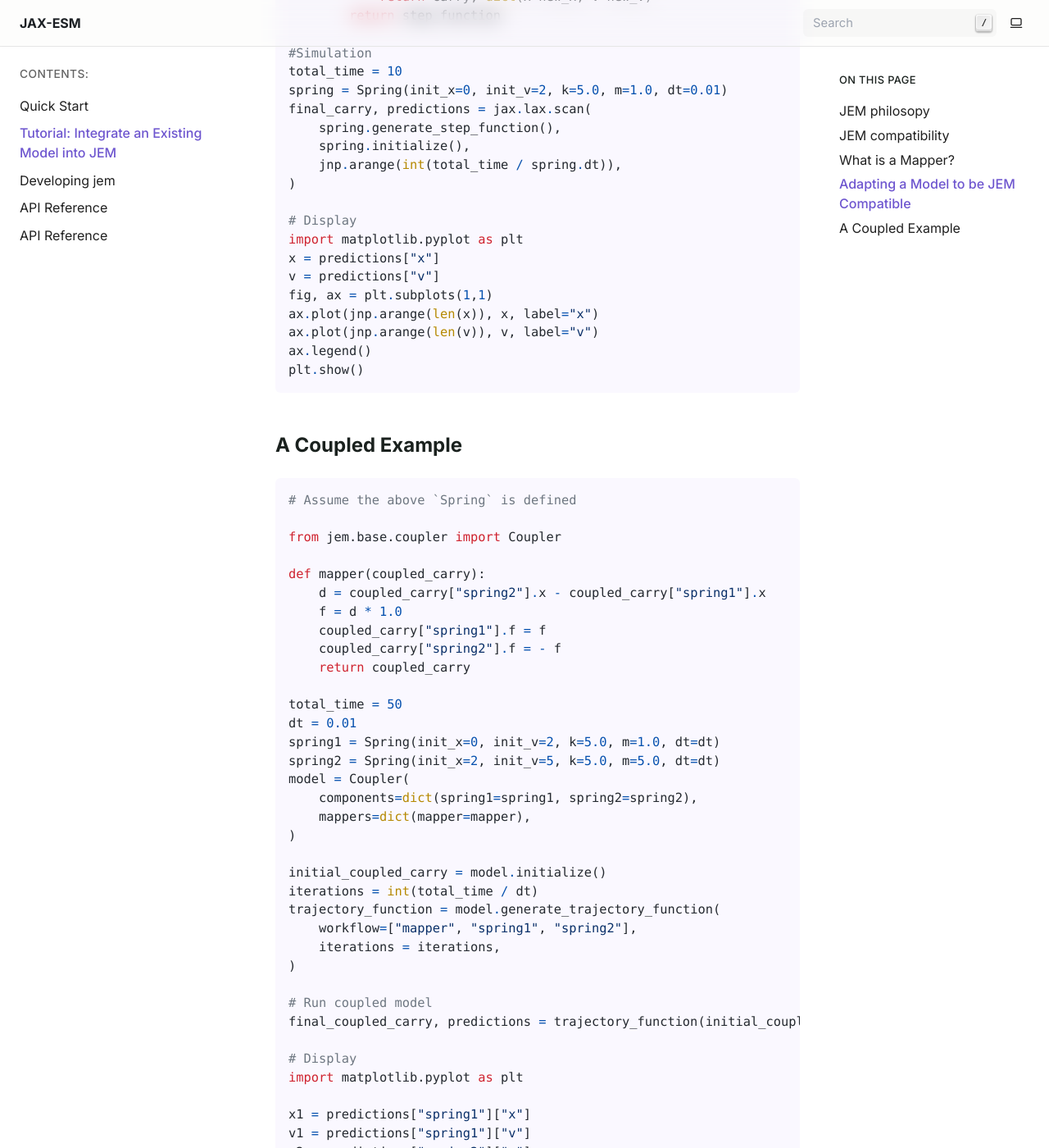
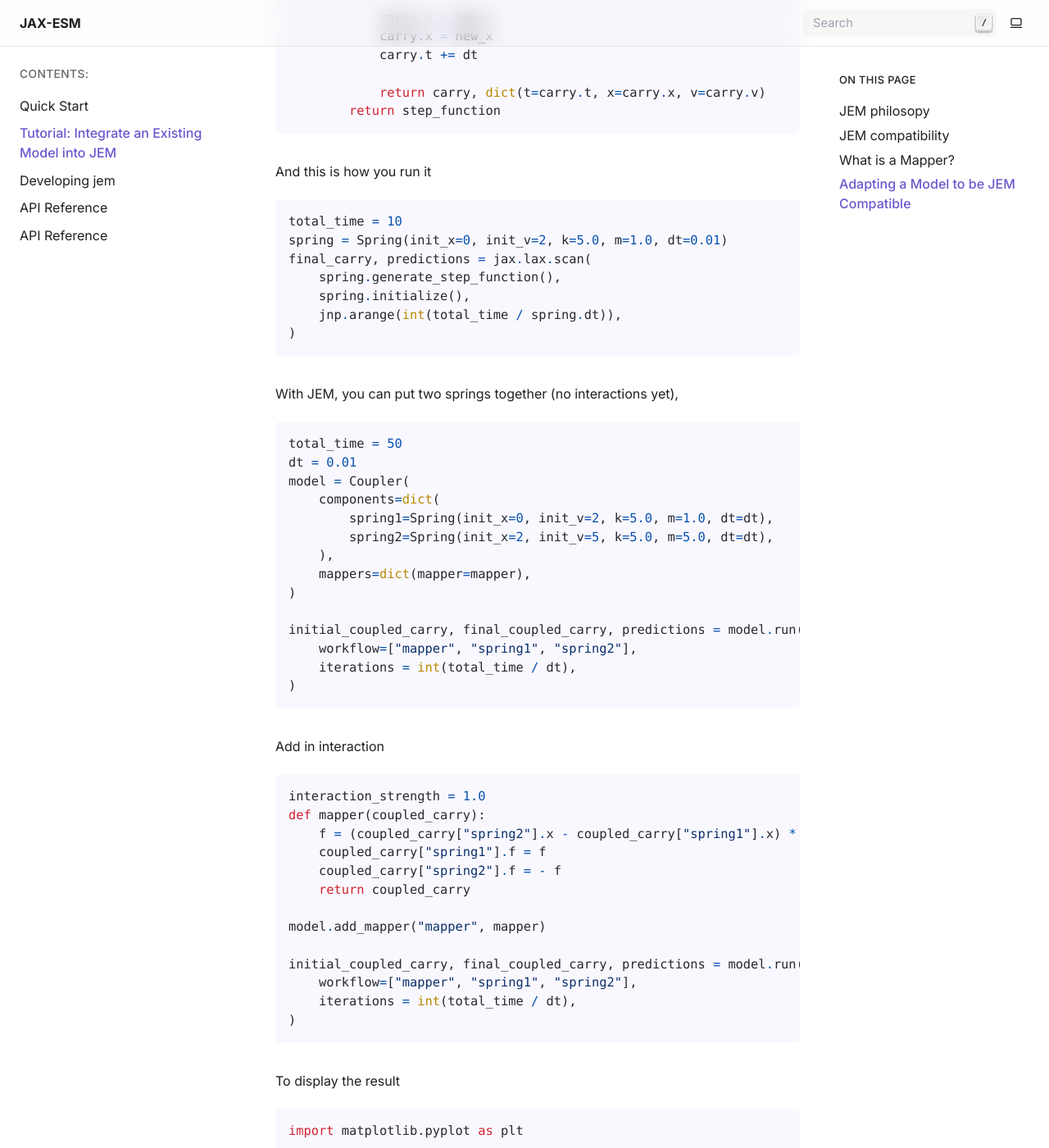
Before and after one commit to climate-analytics-lab/jax-esm, a Sphinx documentation site: the page built from docs/source/tutorial.rst, in a window 1280 px wide and 1400 px high, scrolled down 2229 px. Shown: the whole window at 82% size. Built offline with Sphinx 7.4.7, drawn with Linux system fonts in a browser that asks for light colours; some of the changed text lies outside the part shown.

Commit message:
update tutorial

```diff
--- a/docs/source/tutorial.rst
+++ b/docs/source/tutorial.rst
@@ -43,6 +45,7 @@ Adapting a Model to be JEM Compatible
     @tree_math.struct
     @dataclass
     class SpringCarry:
+        t: ArrayLike  # time
         x: ArrayLike  # position
         v: ArrayLike  # velocity
         m: ArrayLike  # mass
@@ -81,11 +85,16 @@ Adapting a Model to be JEM Compatible
 
                 carry.v = new_v
                 carry.x = new_x
+                carry.t += dt
 
-                return carry, dict(x=new_x, v=new_v)
+                return carry, dict(t=carry.t, x=carry.x, v=carry.v)
             return step_function
 
-    #Simulation
+
+And this is how you run it
+
+.. code-block:: python
+
     total_time = 10
     spring = Spring(init_x=0, init_v=2, k=5.0, m=1.0, dt=0.01)
     final_carry, predictions = jax.lax.scan(
@@ -94,59 +103,57 @@ Adapting a Model to be JEM Compatible
         jnp.arange(int(total_time / spring.dt)),
     )
 
-    # Display
-    import matplotlib.pyplot as plt
-    x = predictions["x"]
-    v = predictions["v"]
-    fig, ax = plt.subplots(1,1)
-    ax.plot(jnp.arange(len(x)), x, label="x")
-    ax.plot(jnp.arange(len(v)), v, label="v")
-    ax.legend()
-    plt.show()
 
-A Coupled Example
------------------
+With JEM, you can put two springs together (no interactions yet),
 
 .. code-block:: python
 
-    # Assume the above `Spring` is defined
+    total_time = 50
+    dt = 0.01
+    model = Coupler(
+        components=dict(
+            spring1=Spring(init_x=0, init_v=2, k=5.0, m=1.0, dt=dt),
+            spring2=Spring(init_x=2, init_v=5, k=5.0, m=5.0, dt=dt),
+        ),
+        mappers=dict(mapper=mapper),
+    )
 
-    from jem.base.coupler import Coupler
+    initial_coupled_carry, final_coupled_carry, predictions = model.run(
+        workflow=["mapper", "spring1", "spring2"],
+        iterations = int(total_time / dt),
+    )
 
+
+Add in interaction
+
+.. code-block:: python
+
+
+    interaction_strength = 1.0
     def mapper(coupled_carry):
-        d = coupled_carry["spring2"].x - coupled_carry["spring1"].x
-        f = d * 1.0
+        f = (coupled_carry["spring2"].x - coupled_carry["spring1"].x) * interaction_strength
         coupled_carry["spring1"].f = f
         coupled_carry["spring2"].f = - f
         return coupled_carry
 
-    total_time = 50
-    dt = 0.01
-    spring1 = Spring(init_x=0, init_v=2, k=5.0, m=1.0, dt=dt)
-    spring2 = Spring(init_x=2, init_v=5, k=5.0, m=5.0, dt=dt)
-    model = Coupler(
-        components=dict(spring1=spring1, spring2=spring2),
-        mappers=dict(mapper=mapper),
+    model.add_mapper("mapper", mapper)
+
+    initial_coupled_carry, final_coupled_carry, predictions = model.run(
+        workflow=["mapper", "spring1", "spring2"],
+        iterations = int(total_time / dt),
     )
 
-    initial_coupled_carry = model.initialize()
-    iterations = int(total_time / dt)
-    trajectory_function = model.generate_trajectory_function(
-        workflow=["mapper", "spring1", "spring2"],
-        iterations = iterations,
-    )
+To display the result
 
-    # Run coupled model
-    final_coupled_carry, predictions = trajectory_function(initial_coupled_carry)
+.. code-block:: python
 
-    # Display
     import matplotlib.pyplot as plt
 
     x1 = predictions["spring1"]["x"]
     v1 = predictions["spring1"]["v"]
     x2 = predictions["spring2"]["x"]
     v2 = predictions["spring2"]["v"]
-    t = jnp.arange(iterations) * dt
+    t = predictions["spring1"]["t"]
 
     fig, ax = plt.subplots(2,1)
     ax[0].plot(t, x1, label="x1")
```
Also changed, not shown: other parts of docs/source/tutorial.rst (+3 -0 lines).
